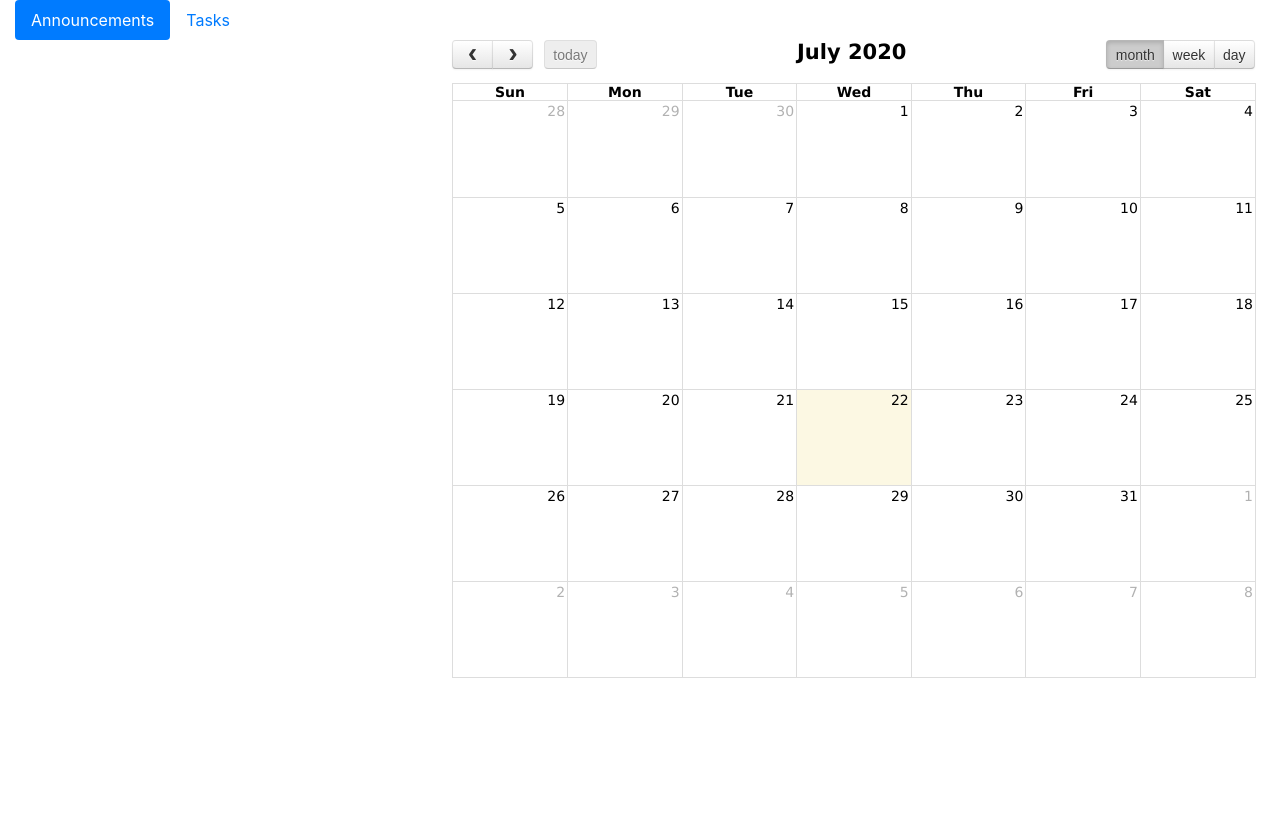
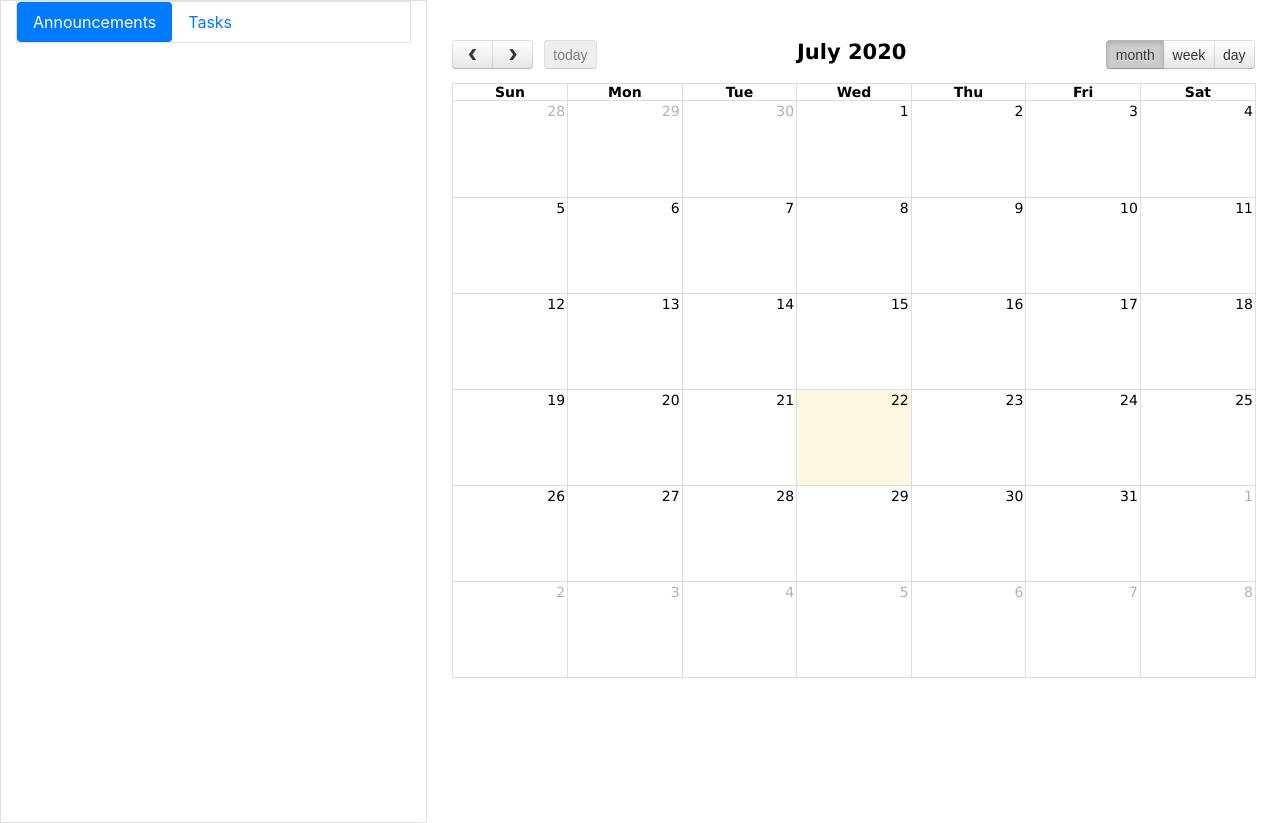
Before and after one commit to deyixtan/jackednroses, a Flask app: page / in a window 1280 px wide. Shown: the part 56-879 px from the top of the page. Run offline with Flask 2, Linux system fonts and the light colour scheme; a user stored in the database is signed in; tables that the repository leaves empty hold one stand-in row (values such as "Sample post"); some libraries are stand-ins or nearby versions.

Commit message:
Added borders onto tabs and pills navigations

```diff
--- a/webapp/luminus/templates/luminus/index.html
+++ b/webapp/luminus/templates/luminus/index.html
@@ -7,7 +7,7 @@
             <!-- Module name -->
             <h2 class="text-center">{{ module.get_formatted_name() }}</h2>
             <!-- Tab controls -->
-            <ul class="nav nav-tabs w-100">
+            <ul class="nav nav-tabs border w-100">
                 {% for plugin in plugins %}
                 <li class="nav-item">
                     <a class="nav-link {% if loop.index == 1 %}active{% endif %}" data-toggle="tab" href="#tab-{{ plugin.name }}">{{ plugin.name.capitalize() }}</a>
--- a/webapp/templates/index.html
+++ b/webapp/templates/index.html
@@ -2,8 +2,8 @@
 
 {% block app_content %}
     <div class="row">
-        <div class="col-sm-4">
-            <ul class="nav nav-pills mb-3" id="pills-tab" role="tablist">
+        <div class="col-md-4 border">
+            <ul class="nav nav-pills mb-3 border" id="pills-tab" role="tablist">
                 <li class="nav-item"><a class="nav-link active" id="pills-announcements-tab" data-toggle="pill" href="#pills-announcements" role="tab" aria-controls="pills-home" aria-selected="true">Announcements</a></li>
                 <li class="nav-item"><a class="nav-link" id="pills-tasks-tab" data-toggle="pill" href="#pills-tasks" role="tab" aria-controls="pills-tasks" aria-selected="false">Tasks</a></li>
             </ul>
@@ -20,7 +20,7 @@
                             {% for line in announcement.body.splitlines() %}
                             <p class="mb-1">{{ line }}</p>
                             {% endfor %}
-                            <small class="text-muted">{{ announcement.module.code }}</small>
+                            <small class="text-muted">{{ announcement.module.code.upper() }}</small>
                         </a>
                         {% endfor %}
                     </div>
@@ -47,7 +47,7 @@
                             <p class="mb-1">{{ line }}</p>
                             {% endfor %}
 
-                            <small class="text-muted">{{ task.module.code }}</small>
+                            <small class="text-muted">{{ task.module.code.upper() }}</small>
                         </a>
                         {% endfor %}
                     </div>
@@ -55,7 +55,7 @@
             </div>
         </div>
         <hr>
-        <div class="col-sm-8">
+        <div class="col-md-8">
             <div class="embed-responsive embed-responsive-1by1">
                 <iframe class="embed-responsive-item" src="{{ url_for('calendar.index') }}"></iframe>
             </div>
```
